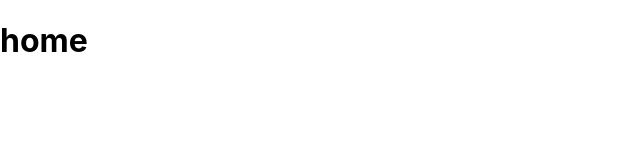
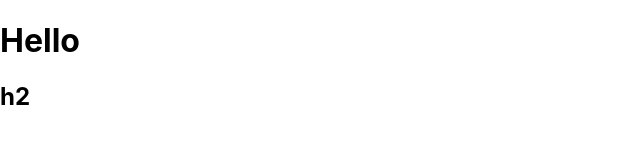
Before and after one commit to Cherjios/CZDDS-ConsentForms, a React (Create React App) app in the folder czdd-consent-forms-app/: page /CZDDS-ConsentForms in a window 1280 px wide. Shown: the top 161 px of the page, without its empty margins (0-640 px from the left). Built offline with nearby package versions, Linux system fonts and the light colour scheme.

Commit message:
test for home page

```diff
--- a/czdd-consent-forms-app/src/App.js
+++ b/czdd-consent-forms-app/src/App.js
@@ -9,7 +9,7 @@ function App() {
   return (
     <Router>
       <Wrapper>
-        <Route exact path="/CZDDS-ConsentForms/" component={Home}/>
+        <Route exact path="/CZDDS-ConsentForms/" component={Home} />
       </Wrapper>
     </Router>
 
--- a/czdd-consent-forms-app/src/pages/home/index.js
+++ b/czdd-consent-forms-app/src/pages/home/index.js
@@ -1,14 +1,15 @@
 import React from "react";
-import {Link } from "react-router-dom";
+
 
 function Home (){
+    return(
+        <div>
+        <h1>Hello</h1>
+        <h2>h2</h2>
 
-    return(
+        </div>
 
-        <div>
-        <h1>home</h1>
-    </div>
-    )
+    );
 
 
 }
```
